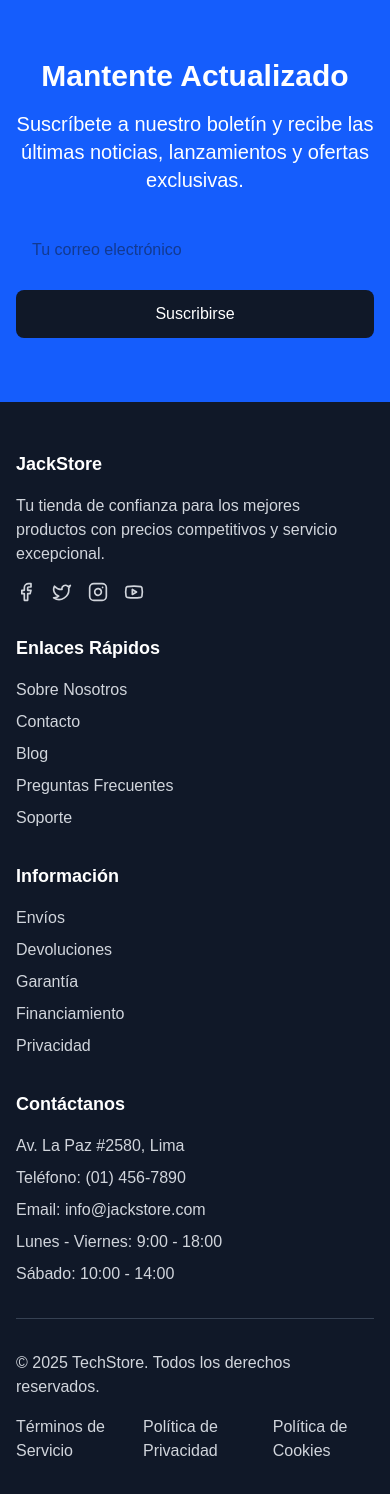
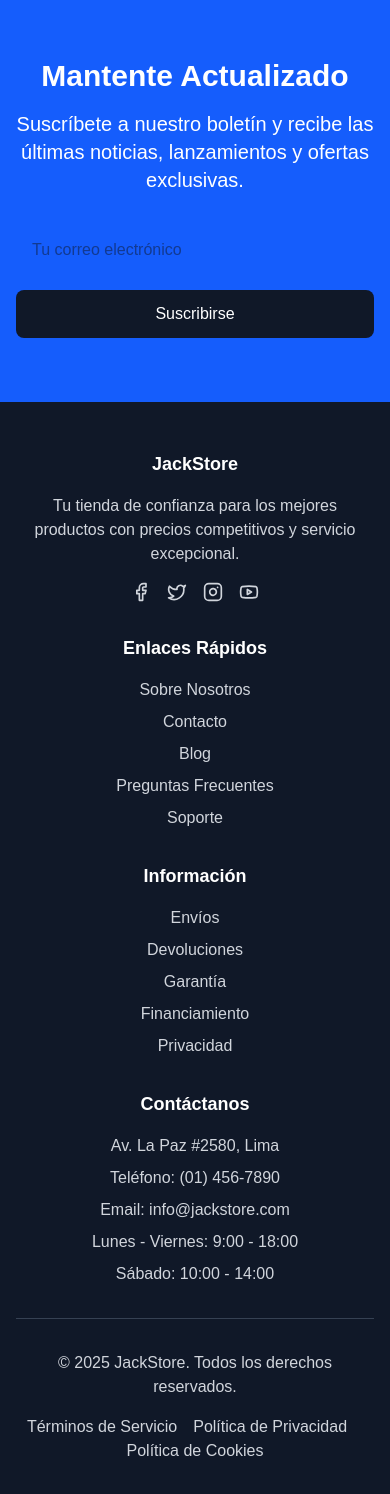
Before and after one commit to NeoPuzzle/ProductCatalog, a Next.js app: page / in a window 390 px wide. Shown: the part 3743-5237 px from the top of the page. Built offline with nearby package versions, Linux system fonts and the light colour scheme; data requests are answered from the project's data file.

Commit message:
refactor footer mobile

```diff
--- a/src/components/Footer.tsx
+++ b/src/components/Footer.tsx
@@ -1,5 +1,5 @@
-import Link from 'next/link';
-import { Facebook, Twitter, Instagram, Youtube } from 'lucide-react';
+import Link from "next/link";
+import { Facebook, Twitter, Instagram, Youtube } from "lucide-react";
 
 export function Footer() {
   const currentYear = new Date().getFullYear();
@@ -7,11 +7,14 @@ export function Footer() {
   return (
     <footer className="bg-gray-900 text-gray-300">
       <div className="container mx-auto px-4 py-12">
-        <div className="grid grid-cols-1 md:grid-cols-2 lg:grid-cols-4 gap-8">
+        <div className="flex flex-col md:grid md:grid-cols-2 lg:grid-cols-4 gap-8 text-center md:text-left">
+
           <div>
             <h3 className="text-white text-lg font-bold mb-4">JackStore</h3>
-            <p className="mb-4">Tu tienda de confianza para los mejores productos con precios competitivos y servicio excepcional.</p>
-            <div className="flex space-x-4">
+            <p className="mb-4">
+              Tu tienda de confianza para los mejores productos con precios competitivos y servicio excepcional.
+            </p>
+            <div className="flex justify-center md:justify-start space-x-4">
               <a href="#" className="hover:text-white transition">
                 <Facebook className="h-5 w-5" />
               </a>
@@ -59,19 +62,18 @@ export function Footer() {
               <li>Sábado: 10:00 - 14:00</li>
             </ul>
           </div>
+
         </div>
 
         <hr className="border-gray-700 my-8" />
 
-        <div className="flex flex-col md:flex-row justify-between items-center">
-          <p>&copy; {currentYear} TechStore. Todos los derechos reservados.</p>
-          <div className="mt-4 md:mt-0">
-            <ul className="flex space-x-4">
-              <li><Link href="/terms" className="hover:text-white transition">Términos de Servicio</Link></li>
-              <li><Link href="/privacy" className="hover:text-white transition">Política de Privacidad</Link></li>
-              <li><Link href="/cookies" className="hover:text-white transition">Política de Cookies</Link></li>
-            </ul>
-          </div>
+        <div className="flex flex-col md:flex-row items-center justify-center md:justify-between text-center md:text-left space-y-4 md:space-y-0">
+          <p>&copy; {currentYear} JackStore. Todos los derechos reservados.</p>
+          <ul className="flex flex-wrap justify-center md:justify-start space-x-4">
+            <li><Link href="/terms" className="hover:text-white transition">Términos de Servicio</Link></li>
+            <li><Link href="/privacy" className="hover:text-white transition">Política de Privacidad</Link></li>
+            <li><Link href="/cookies" className="hover:text-white transition">Política de Cookies</Link></li>
+          </ul>
         </div>
       </div>
     </footer>
```
